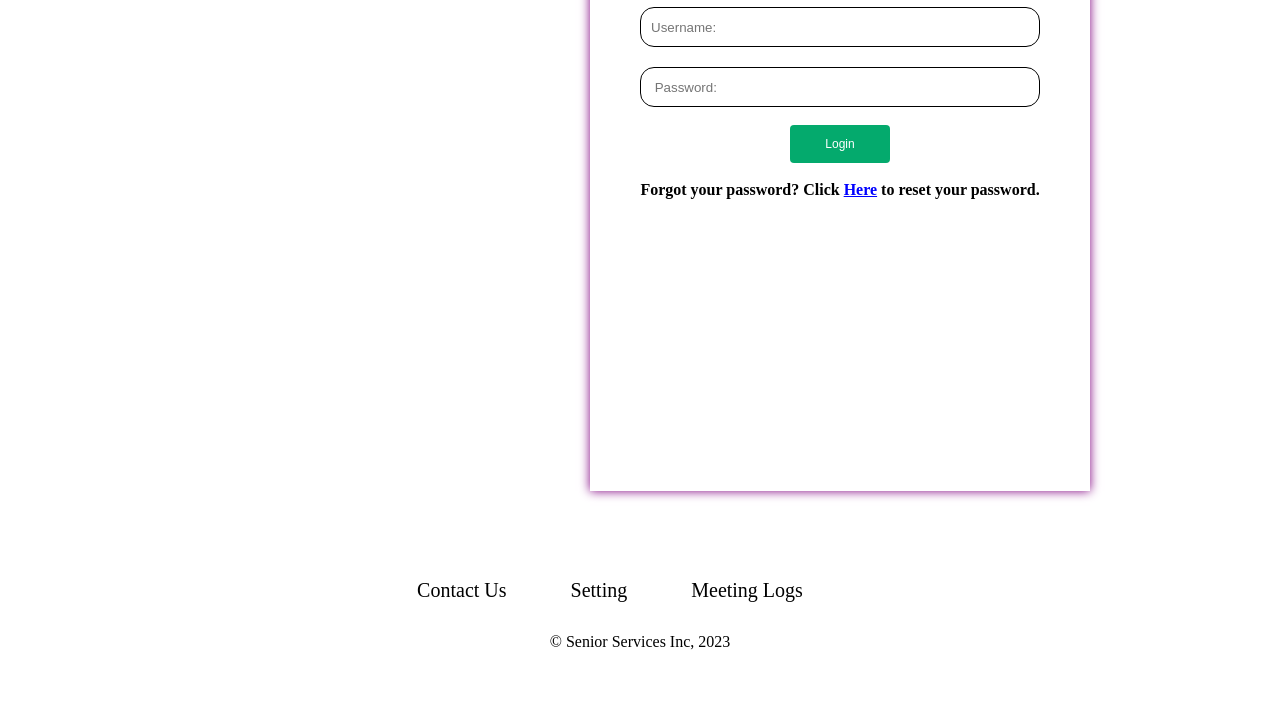
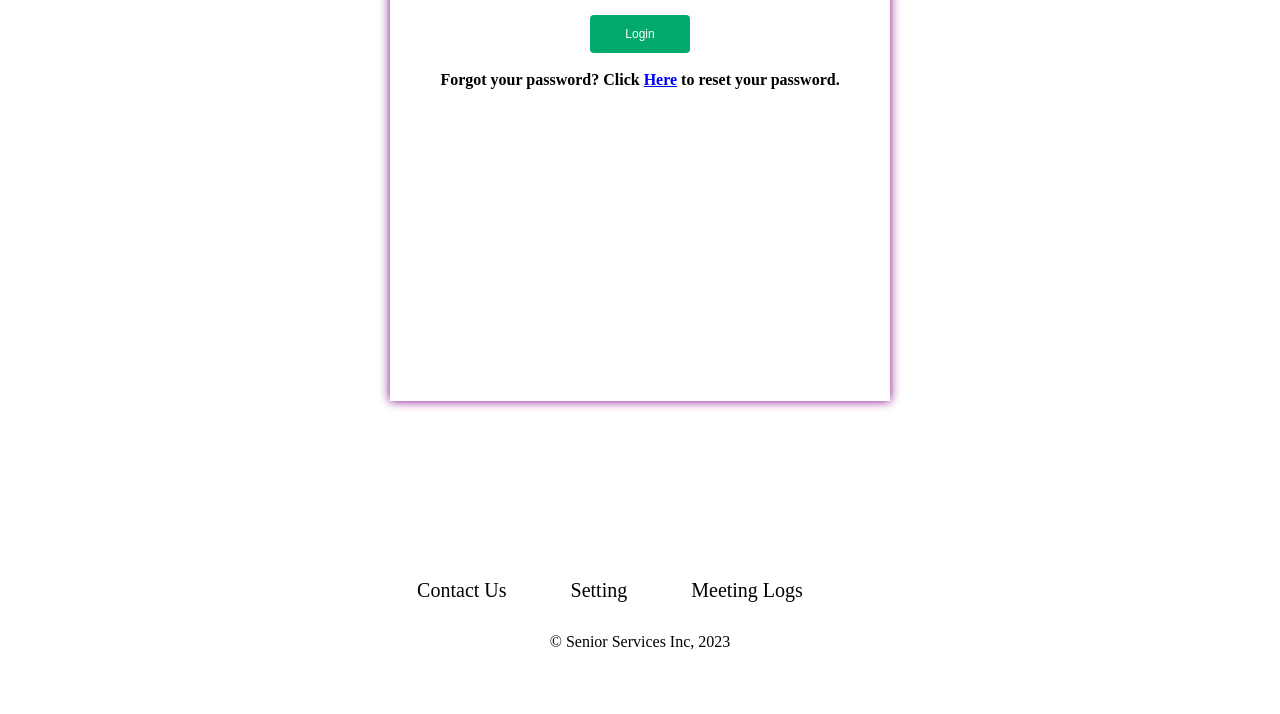
Before and after one commit to PisethSun/school-project, a plain HTML site: page Login.html in a window 1280 px wide. Shown: the part 336-1050 px from the top of the page. Drawn offline with Linux system fonts and the light colour scheme; files whose address does not match are found by name.

Commit message:
1 file modified

```diff
--- a/styles.css
+++ b/styles.css
@@ -66,7 +66,7 @@ body {
   background-color: transparent;
   padding-top: 20px;
   border-radius: 20px;
-  border-color: purple;
+
   border-style: groove;
 }
 #rightcontainersch {
@@ -223,14 +223,14 @@ body {
 }
 /* This is Log In Form  */
 #FormDivLogin {
-  margin-top: 350px;
+  margin-top: 250px;
   width: 500px;
-  height: 650px;
+  height: 670px;
   background-color: white;
   box-shadow: 0 0 10px 0 purple;
   top: 19%;
   left: 50%;
-  transform: translate(-10%, -50%);
+  transform: translate(-50%, -50%);
   position: absolute;
 }
 /* Update Setting  */
@@ -268,7 +268,7 @@ body {
 
 /* This is Sign up Form  */
 #FormDivSignup {
-  margin-top: 350px;
+  margin-top: 250px;
   width: 500px;
   height: 670px;
   background-color: white;
```
